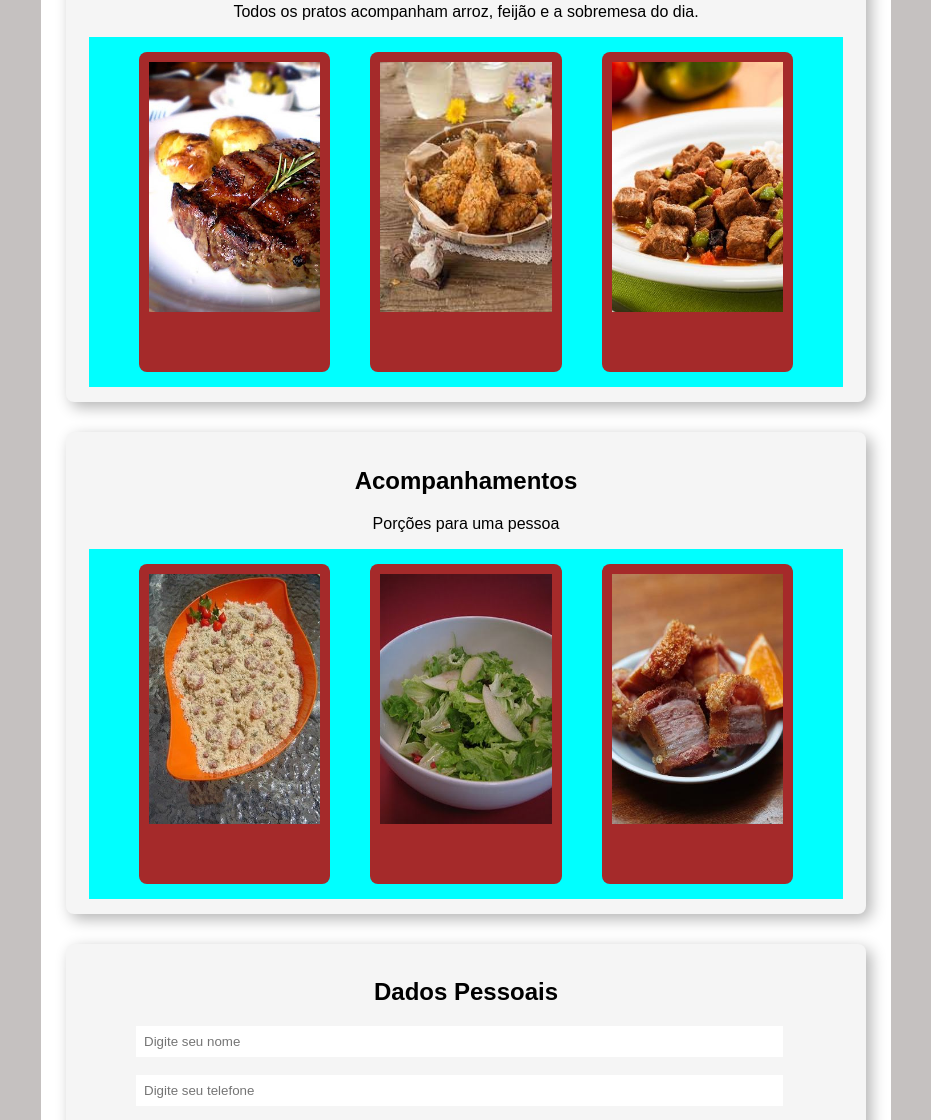
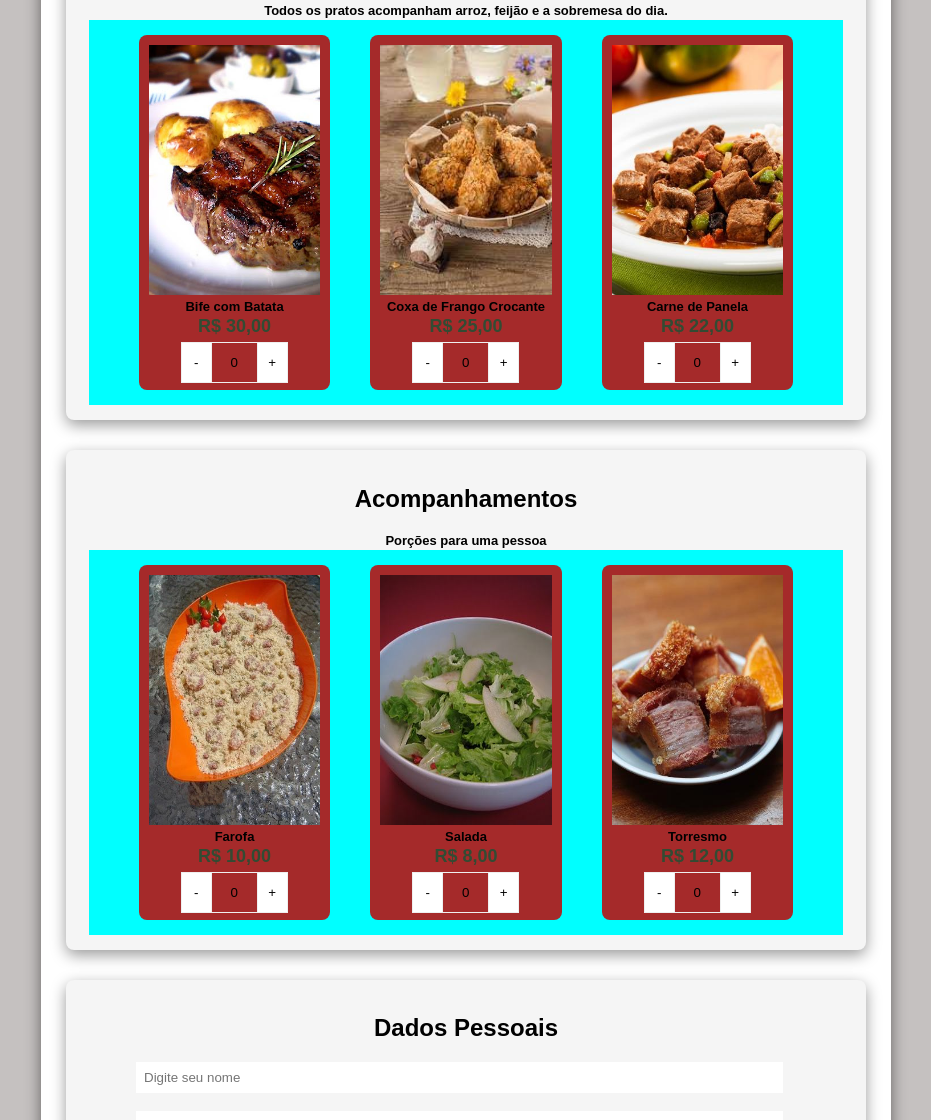
Before and after one commit to LGALopes/modulo02-projeto01, a plain HTML site: page index.html in a window 1280 px wide. Shown: the part 447-1567 px from the top of the page, without its empty margins (174-1105 px from the left). Drawn offline with nearby package versions, Linux system fonts and the light colour scheme.

Commit message:
closes #4 - Inserir botões de quantidade

```diff
--- a/index.html
+++ b/index.html
@@ -16,15 +16,34 @@
             <p class="description">Todos os pratos acompanham arroz, feijão e a sobremesa do dia.</p>
 
             <div class="menu-options">
+
                 <div class="options">
                     <img src="assets/bife.jpg" alt="bife">
+                    <p>Bife com Batata</p>
+                    <p class="price">R$ 30,00</p>
+                    <div class="quantity buttons_added">
+                        <input type="button" value="-" class="minus"><input type="number" step="1" min="0" max="" name="quantity" value="0" title="Qty" class="input-text qty text" size="4" pattern="" inputmode=""><input type="button" value="+" class="plus">
+                    </div>
                 </div>
+
                 <div class="options">
                     <img src="assets/coxa.jpg" alt="coxa">
+                    <p>Coxa de Frango Crocante</p>
+                    <p class="price">R$ 25,00</p>
+                    <div class="quantity buttons_added">
+                        <input type="button" value="-" class="minus"><input type="number" step="1" min="0" max="" name="quantity" value="0" title="Qty" class="input-text qty text" size="4" pattern="" inputmode=""><input type="button" value="+" class="plus">
+                    </div>
                 </div>
+
                 <div class="options">
                     <img src="assets/panela.jpg" alt="">
+                    <p>Carne de Panela</p>
+                    <p class="price">R$ 22,00</p>
+                    <div class="quantity buttons_added">
+                        <input type="button" value="-" class="minus"><input type="number" step="1" min="0" max="" name="quantity" value="0" title="Qty" class="input-text qty text" size="4" pattern="" inputmode=""><input type="button" value="+" class="plus">
+                    </div>
                 </div>
+
             </div>
         </div>
 
@@ -33,15 +52,34 @@
             <p class="description">Porções para uma pessoa</p>
 
             <div class="menu-options">
+
                 <div class="options">
                     <img src="assets/farofa.jpg" alt="farofa">
+                    <p>Farofa</p>
+                    <p class="price">R$ 10,00</p>
+                    <div class="quantity buttons_added">
+                        <input type="button" value="-" class="minus"><input type="number" step="1" min="0" max="" name="quantity" value="0" title="Qty" class="input-text qty text" size="4" pattern="" inputmode=""><input type="button" value="+" class="plus">
+                    </div>
                 </div>
+
                 <div class="options">
                     <img src="assets/salad.jpg" alt="salada">
+                    <p>Salada</p>
+                    <p class="price">R$ 8,00</p>
+                    <div class="quantity buttons_added">
+                        <input type="button" value="-" class="minus"><input type="number" step="1" min="0" max="" name="quantity" value="0" title="Qty" class="input-text qty text" size="4" pattern="" inputmode=""><input type="button" value="+" class="plus">
+                    </div>
                 </div>
+
                 <div class="options">
                     <img src="assets/torresmo.jpg" alt="torresmo">
+                    <p>Torresmo</p>
+                    <p class="price">R$ 12,00</p>
+                    <div class="quantity buttons_added">
+                        <input type="button" value="-" class="minus"><input type="number" step="1" min="0" max="" name="quantity" value="0" title="Qty" class="input-text qty text" size="4" pattern="" inputmode=""><input type="button" value="+" class="plus">
+                    </div>
                 </div>
+
             </div>
         </div>
 
@@ -58,6 +96,7 @@
 
         </div>
     </div>
-
+    <script data-require="jquery@3.1.1" data-semver="3.1.1" src="https://ajax.googleapis.com/ajax/libs/jquery/3.1.1/jquery.min.js"></script>
+    <script src="script.js"></script>
 </body>
 </html>
--- /dev/null
+++ b/script.js
@@ -0,0 +1,22 @@
+function wcqib_refresh_quantity_increments() {
+    jQuery("div.quantity:not(.buttons_added), td.quantity:not(.buttons_added)").each(function(a, b) {
+        var c = jQuery(b);
+        c.addClass("buttons_added"), c.children().first().before('<input type="button" value="-" class="minus" />'), c.children().last().after('<input type="button" value="+" class="plus" />')
+    })
+}
+String.prototype.getDecimals || (String.prototype.getDecimals = function() {
+    var a = this,
+        b = ("" + a).match(/(?:\.(\d+))?(?:[eE]([+-]?\d+))?$/);
+    return b ? Math.max(0, (b[1] ? b[1].length : 0) - (b[2] ? +b[2] : 0)) : 0
+}), jQuery(document).ready(function() {
+    wcqib_refresh_quantity_increments()
+}), jQuery(document).on("updated_wc_div", function() {
+    wcqib_refresh_quantity_increments()
+}), jQuery(document).on("click", ".plus, .minus", function() {
+    var a = jQuery(this).closest(".quantity").find(".qty"),
+        b = parseFloat(a.val()),
+        c = parseFloat(a.attr("max")),
+        d = parseFloat(a.attr("min")),
+        e = a.attr("step");
+    b && "" !== b && "NaN" !== b || (b = 0), "" !== c && "NaN" !== c || (c = ""), "" !== d && "NaN" !== d || (d = 0), "any" !== e && "" !== e && void 0 !== e && "NaN" !== parseFloat(e) || (e = 1), jQuery(this).is(".plus") ? c && b >= c ? a.val(c) : a.val((b + parseFloat(e)).toFixed(e.getDecimals())) : d && b <= d ? a.val(d) : b > 0 && a.val((b - parseFloat(e)).toFixed(e.getDecimals())), a.trigger("change")
+});
--- a/style.css
+++ b/style.css
@@ -7,8 +7,9 @@ html{
     width: 800px;
     border-radius: 8px;
     padding: 25px;
+    padding-bottom: 300px;
     margin: auto;
-
+    box-shadow: 0px 5px 15px rgba(0, 0, 0, 0.5);
 }
 
 .main-title{
@@ -27,12 +28,28 @@ html{
     font-family: Arial, Helvetica, sans-serif;
 }
 
+p{
+    text-align: center;
+    margin-top: 0;
+    margin-bottom: 2px;
+    font-family: Arial, Helvetica, sans-serif;
+    font-size: small;
+    font-weight: 700;
+}
+
+.price{
+    color: #324B33;
+    margin-bottom: 5px;
+    font-size: large;
+    font-weight: 700;
+}
+
 .entree{
     background-color: #F5F5F5;
     padding: 15px;
     margin-bottom: 30px;
     border-radius: 8px;
-    box-shadow: 5px 5px 15px rgba(0, 0, 0, 0.3);
+    box-shadow: 0px 5px 15px rgba(0, 0, 0, 0.4);
 }
 
 .side{
@@ -40,7 +57,7 @@ html{
     padding: 15px;
     margin-bottom: 30px;
     border-radius: 8px;
-    box-shadow: 5px 5px 15px rgba(0, 0, 0, 0.3);
+    box-shadow: 0px 5px 15px rgba(0, 0, 0, 0.4);
 }
 
 .menu-options{
@@ -57,14 +74,15 @@ html{
 .options{
     background-color: brown;
     width: 80%;
-    height: 300px;
+    height: 330px;
     border-radius: 8px;
     padding: 10px;
-
+    padding-bottom: 15px;
 }
 img{
     width: 100%;
     height: 250px;
+    margin-bottom: 0;
 }
 
 .customer-data{
@@ -72,7 +90,7 @@ img{
     padding: 15px;
     margin-bottom: 15px;
     border-radius: 8px;
-    box-shadow: 5px 5px 15px rgba(0, 0, 0, 0.3);
+    box-shadow: 0px 5px 15px rgba(0, 0, 0, 0.4);
 }
 
 input{
@@ -90,7 +108,7 @@ button{
     border: 0 none;
     border-radius: 3px;
     padding: 10px;
-    box-shadow: 5px 5px 15px rgba(0, 0, 0, 0.3);
+    box-shadow: 0px 5px 15px rgba(0, 0, 0, 0.4);
 }
 
 button:hover{
@@ -98,3 +116,65 @@ button:hover{
     background-color: #1783f7;
 
 }
+
+.quantity {
+    display: inline-block;
+    margin-left: 32px;
+    }
+
+   .quantity .input-text.qty {
+    width: 35px;
+    height: 39px;
+    padding: 0 5px;
+    text-align: center;
+    background-color: transparent;
+    border: 1px solid #efefef;
+    }
+
+   .quantity.buttons_added {
+    text-align: left;
+    position: relative;
+    white-space: nowrap;
+    vertical-align: top;
+    }
+
+   .quantity.buttons_added input {
+    display: inline-block;
+    margin: 0;
+    vertical-align: top;
+    box-shadow: none;
+    }
+
+   .quantity.buttons_added .minus,
+   .quantity.buttons_added .plus {
+    width: 30px;
+    height: 41px;
+    background-color: #ffffff;
+    border: 1px solid #efefef;
+    cursor:pointer;
+    }
+
+   .quantity.buttons_added .minus {
+    border-right: 0;
+    }
+
+   .quantity.buttons_added .plus {
+    border-left: 0;
+    }
+
+   .quantity.buttons_added .minus:hover,
+   .quantity.buttons_added .plus:hover {
+    background: #eeeeee;
+    }
+
+   .quantity input::-webkit-outer-spin-button,
+   .quantity input::-webkit-inner-spin-button {
+    -webkit-appearance: none;
+    -moz-appearance: none;
+    margin: 0;
+    }
+
+    .quantity.buttons_added .minus:focus,
+   .quantity.buttons_added .plus:focus {
+    outline: none;
+    }
```
